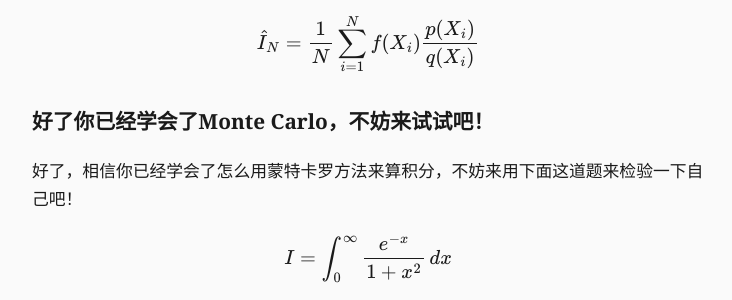
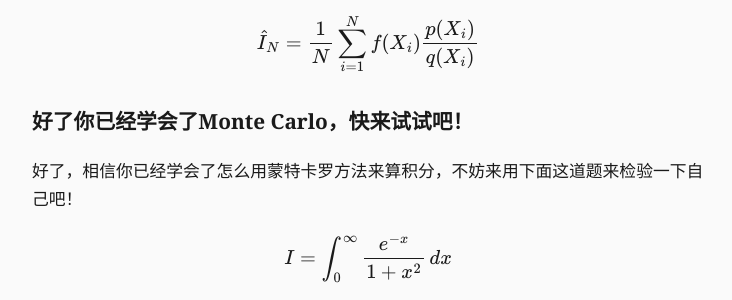
Before and after one commit to infiniteMJ/infiniteMJ.github.io, a Jekyll site: the page built from _posts/2025-03-14-pi-day-monte-carlo.md, in a window 1280 px wide and 900 px high, scrolled down 8927 px. Shown: the part 153-453 px from the top of the window, without its empty margins (272-1004 px from the left). Built offline with Jekyll 4.4.1, drawn with Linux system fonts in a browser that asks for light colours.

Commit message:
update config and post

```diff
--- a/_config.yml
+++ b/_config.yml
@@ -1,7 +1,7 @@
 title: Math Blog
 description: 数学与思考
 baseurl: ""
-url: "https://mj.github.io"
+url: "https://infiniteMJ.github.io"
 
 markdown: kramdown
 kramdown:
--- a/_posts/2025-03-14-pi-day-monte-carlo.md
+++ b/_posts/2025-03-14-pi-day-monte-carlo.md
@@ -454,7 +454,7 @@
 f(X_i)\frac{p(X_i)}{q(X_i)}
 $$
 
-## 好了你已经学会了Monte Carlo，不妨来试试吧！
+## 好了你已经学会了Monte Carlo，快来试试吧！
 好了，相信你已经学会了怎么用蒙特卡罗方法来算积分，不妨来用下面这道题来检验一下自己吧！
 
 $$
```
